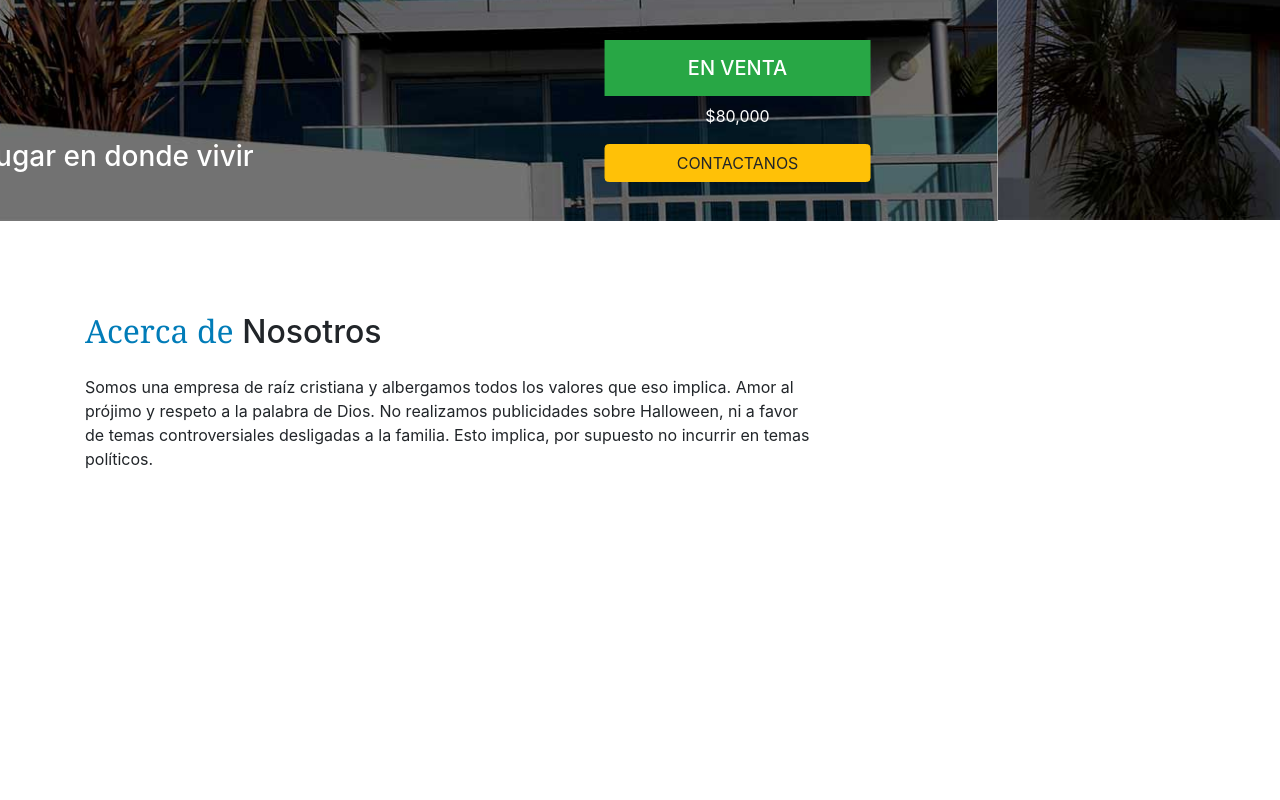
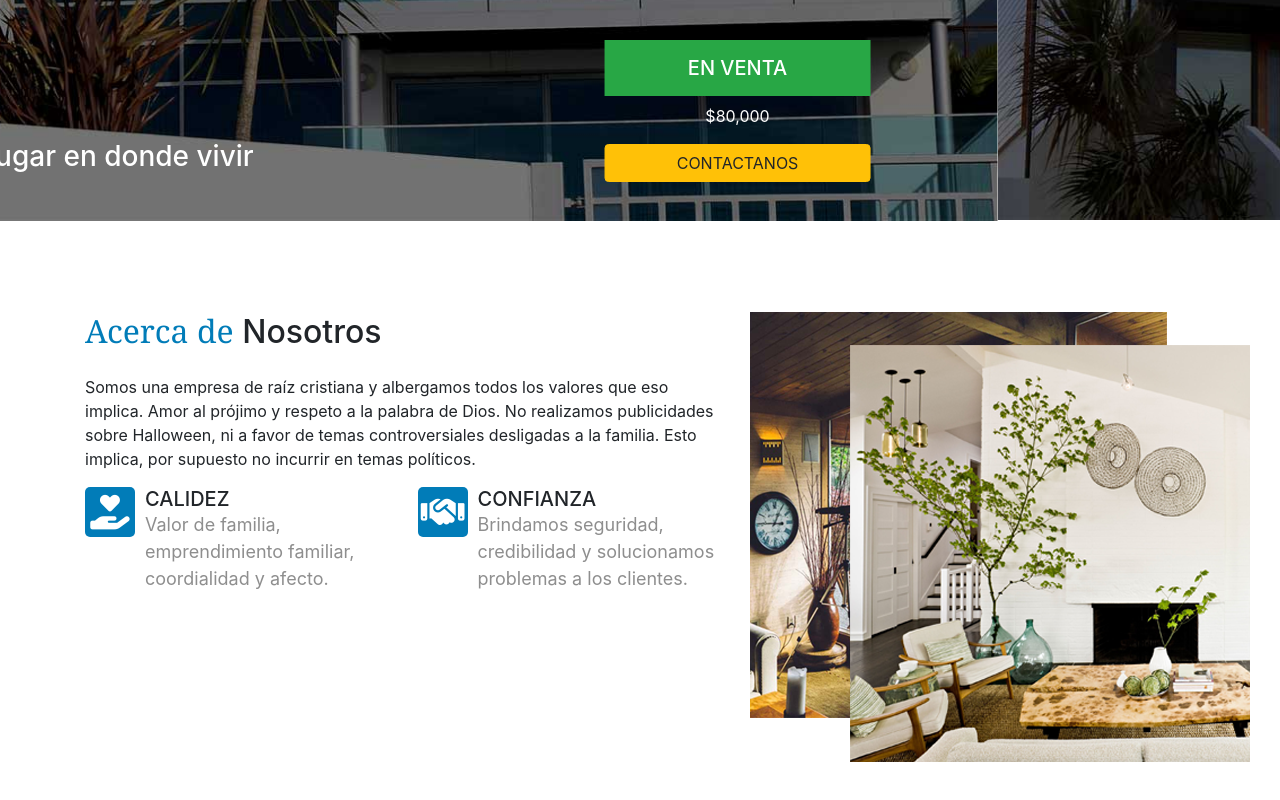
Before and after one commit to tylergarg23/website-inmobiliaria, a plain HTML site: page index.html in a window 1280 px wide. Shown: the part 694-1494 px from the top of the page. Before the commit the page ends 1271 px from the top, so only its background shows below. Drawn offline with Linux system fonts and the light colour scheme.

Commit message:
Nosotros listo

```diff
--- a/css/styles.css
+++ b/css/styles.css
@@ -119,3 +119,38 @@
     color: #017cb8;
     font-family: Georgia, 'Times New Roman', Times, serif
 }
+
+.icon-lf{
+    width:50px;
+    height:50px;
+    border-radius: 5px;
+    background-color: #017cb8;
+    text-align: center;
+}
+
+.icon-lf i{
+    color:#fff;
+    font-size:35px;
+    line-height: 50px;
+    text-align: center;
+}
+
+.right-text{
+    width: calc(100% - 60px);
+    margin-left: 10px;
+}
+
+.right-text h4{
+    margin-bottom: 0px;
+
+    margin-top: 0px;
+    text-transform: uppercase;
+    font-size: 20px;
+}
+
+.right-text p{
+
+    color: #8e8e8e;
+    margin: 0px;
+    font-size: 18px;;
+}
--- a/index.html
+++ b/index.html
@@ -137,7 +137,8 @@
   <section class="nosotros">
     <div class="container">
       <div class="row">
-        <div class="col-md-8">
+
+        <div class="col-md-12 col-lg-7">
           <div class="sec-title mb-4">
             <h2><span>Acerca de</span> Nosotros</h2>
           </div>
@@ -146,8 +147,31 @@
             ni a favor de temas controversiales desligadas a la familia. Esto implica, por supuesto
             no incurrir en temas políticos.
           </p>
+          <div class="row mt-3">
+            <div class="col-md-6">
+              <div class="icon-lf float-left">
+                <i class="fas fa-hand-holding-heart"></i>
+              </div>
+              <div class="right-text float-right">
+                <h4>Calidez</h4>
+                <p>Valor de familia, emprendimiento familiar, coordialidad y afecto.</p>
+              </div>
+            </div>
+            <div class="col-md-6">
+              <div class="icon-lf float-left">
+                <i class="fas fa-handshake"></i>
+              </div>
+              <div class="right-text float-right">
+                <h4>Confianza</h4>
+                <p>Brindamos seguridad, credibilidad y solucionamos problemas a los clientes.</p>
+              </div>
+            </div>
+          </div>
         </div>
-        <div class="col-md-4"></div>
+
+        <div class="col-md-12 col-lg-5">
+          <img src="img/nosotros.png" alt="">
+        </div>
       </div>
     </div>
   </section>
```
Also changed, not shown: img/nosotros.png (added).
